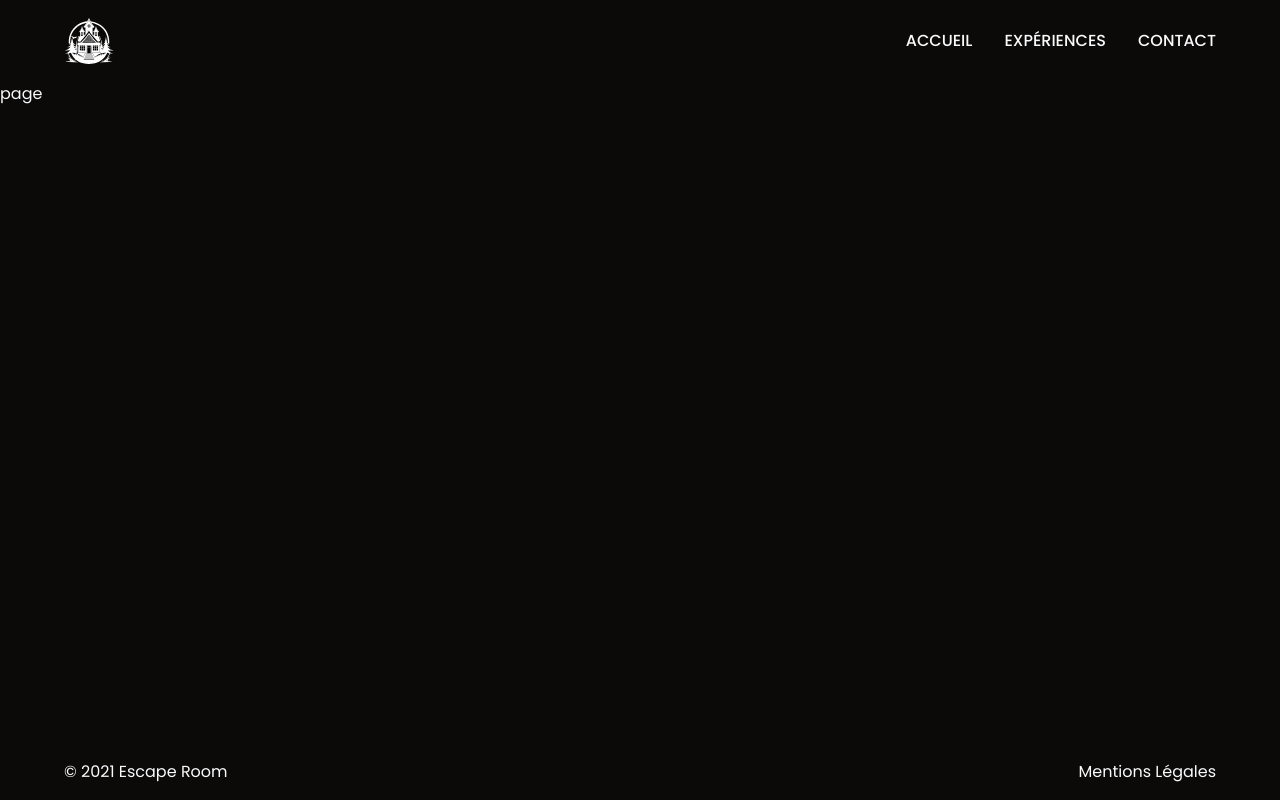
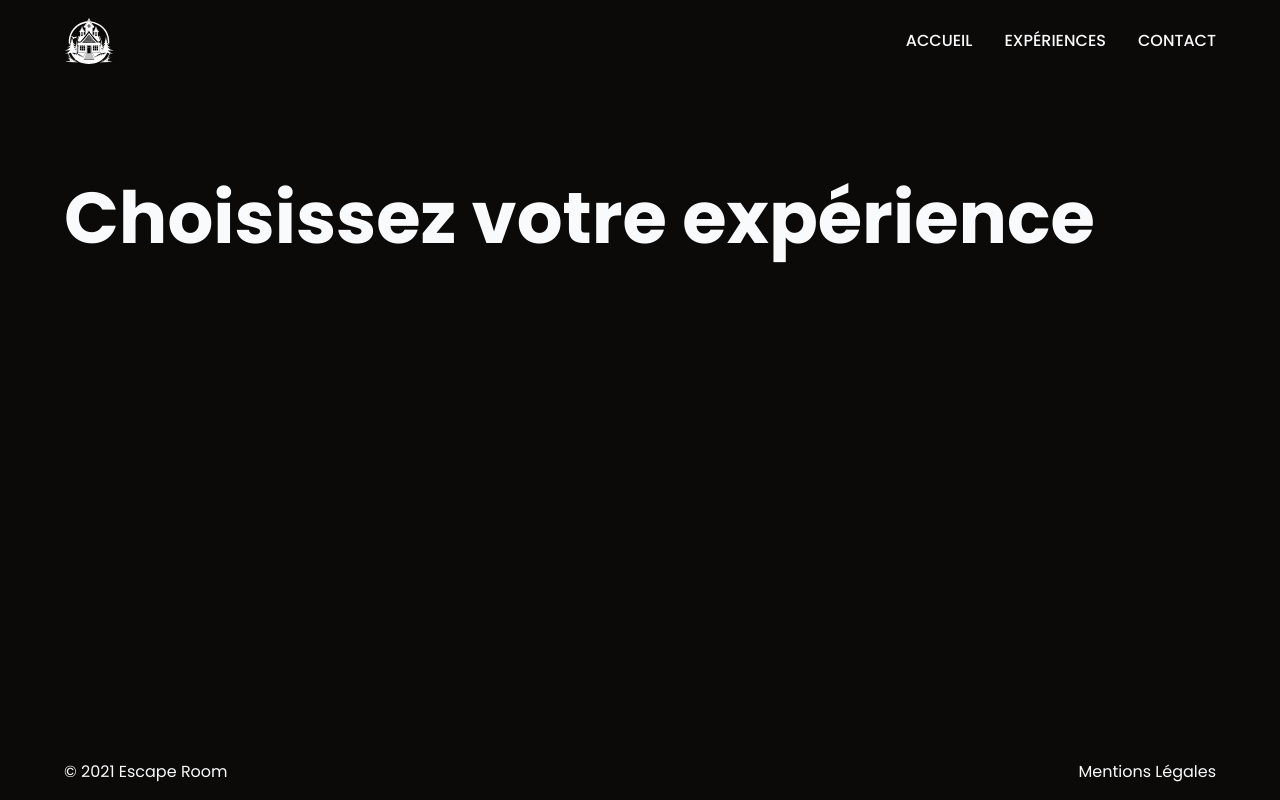
Before and after one commit to SebastienLaurentt/Escape-Game, a Next.js app: page /experiences in a window 1280 px wide. Built offline with nearby package versions, Linux system fonts and the light colour scheme.

Commit message:
update content

```diff
--- a/app/(root)/experiences/page.tsx
+++ b/app/(root)/experiences/page.tsx
@@ -1,8 +1,9 @@
+import PageTitle from '@/components/shared/PageTitle'
 import React from 'react'
 
 const Experiences = () => {
   return (
-    <div>page</div>
+    <PageTitle title="Choisissez votre expérience" />
   )
 }
 
```
